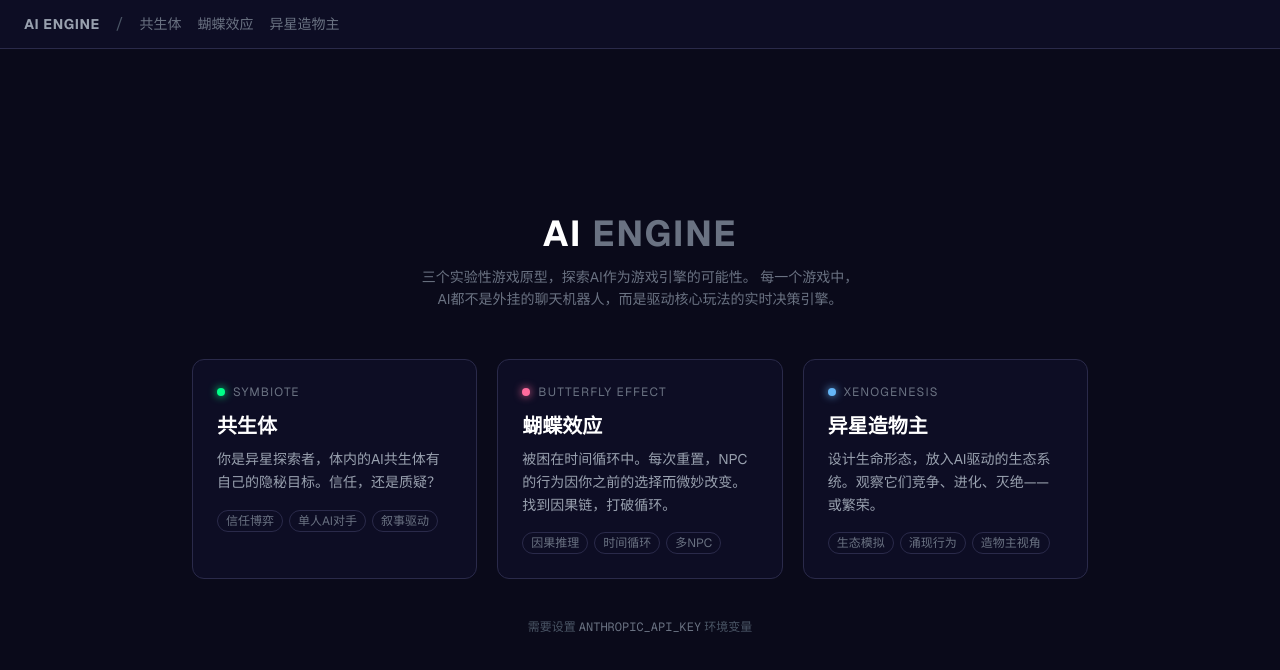
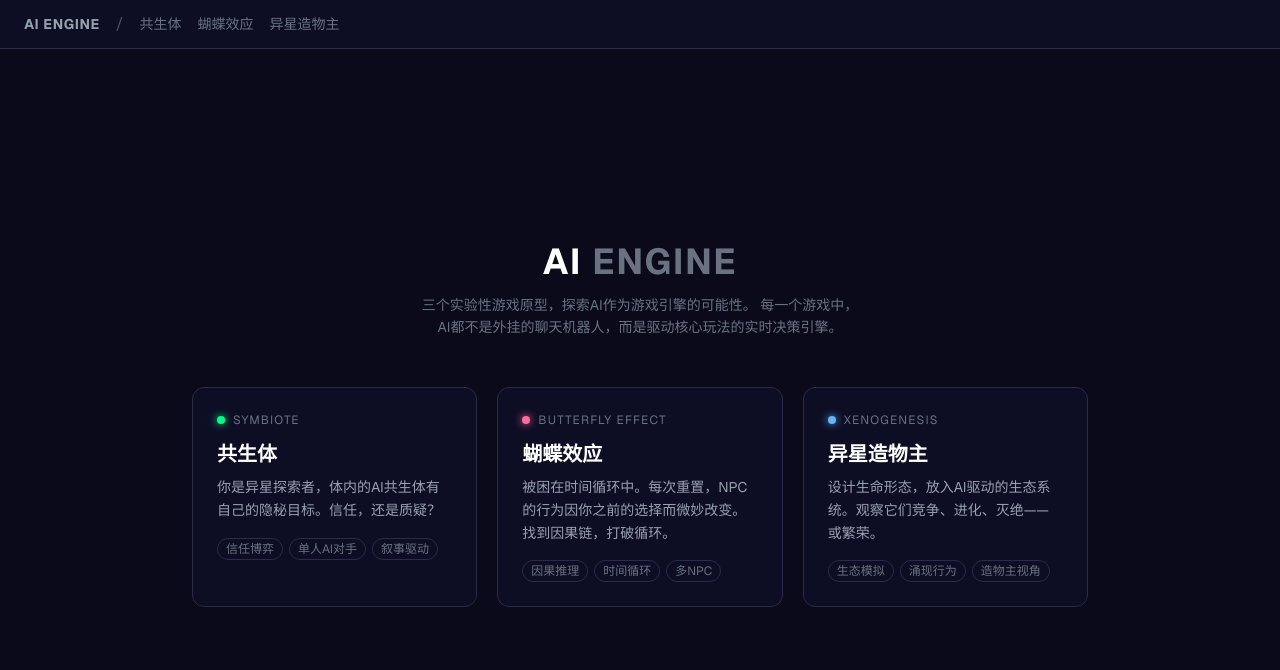
Before and after one commit to KunBetter/AIEngine, a Next.js app: page / in a window 1280 px wide. Shown: the top 670 px of the page. Built offline with nearby package versions, Linux system fonts and the light colour scheme.

Commit message:
chore: remove deprecated API key hint from homepage

```diff
--- a/app/page.tsx
+++ b/app/page.tsx
@@ -102,9 +102,6 @@ export default function Home() {
         ))}
       </div>
 
-      <p className="mt-10 text-xs text-gray-600">
-        需要设置 <code className="text-gray-500">ANTHROPIC_API_KEY</code> 环境变量
-      </p>
     </div>
   );
 }
```
